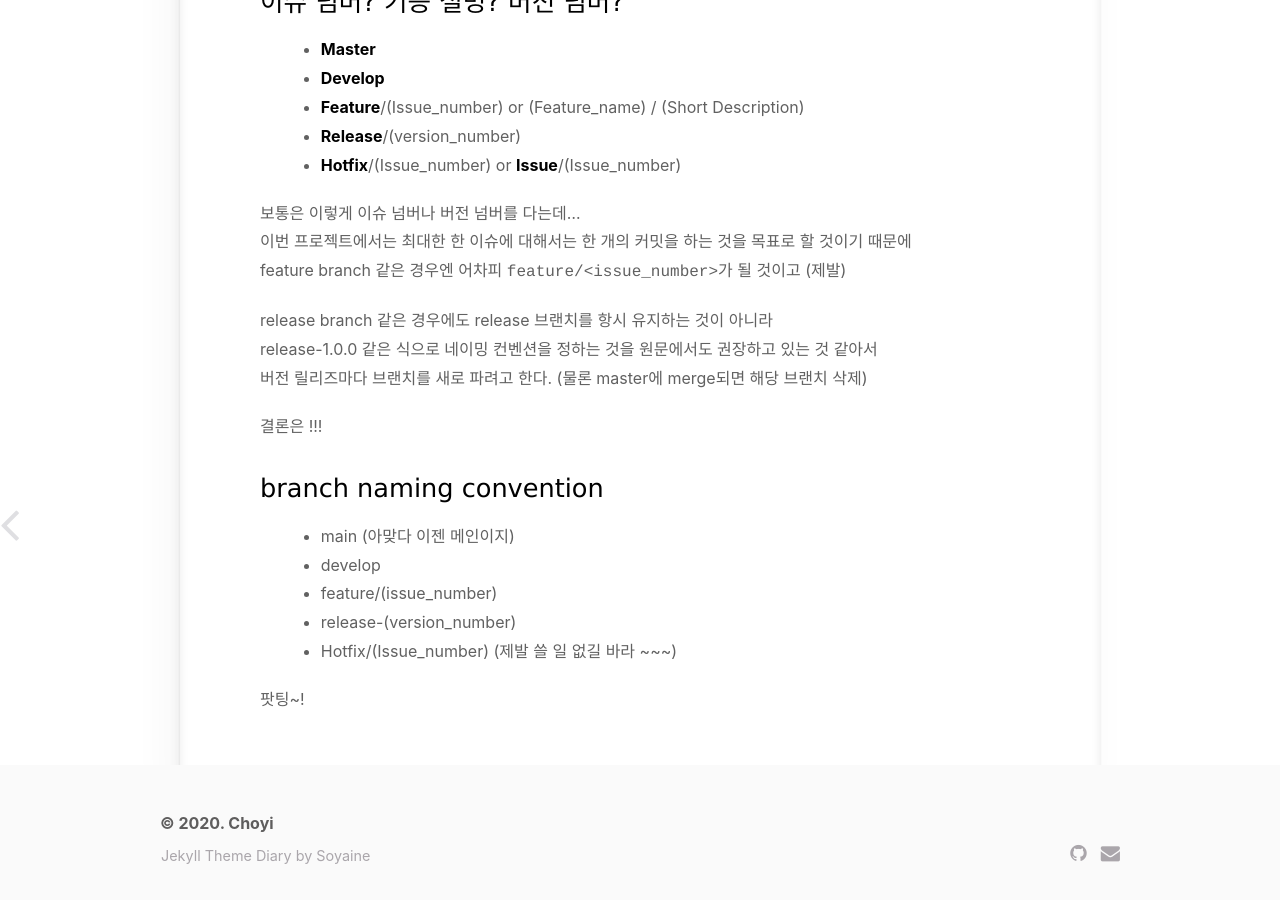
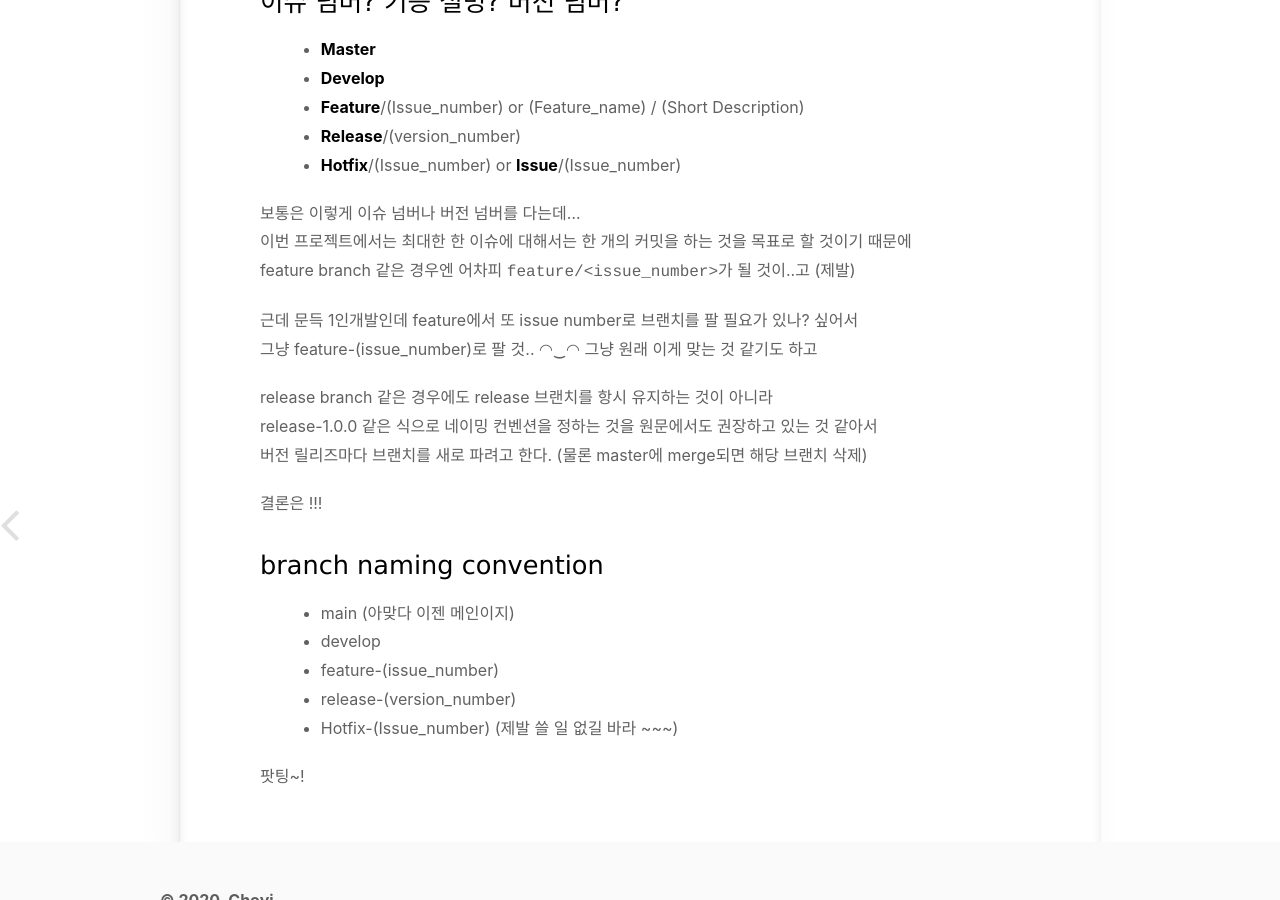
Before and after one commit to jeongchoyi/jeongchoyi.github.io, a Jekyll site: the page built from _posts/2021-03-22-branch-rule-git-flow.md, in a window 1280 px wide and 900 px high, scrolled down 1854 px. Built offline with Jekyll 4.4.1, drawn with Linux system fonts in a browser that asks for light colours; some web fonts are replaced.

Commit message:
update branch rule

```diff
--- a/_posts/2021-03-22-branch-rule-git-flow.md
+++ b/_posts/2021-03-22-branch-rule-git-flow.md
@@ -50,7 +50,10 @@ excerpt: ""
 
 보통은 이렇게 이슈 넘버나 버전 넘버를 다는데...
 이번 프로젝트에서는 최대한 한 이슈에 대해서는 한 개의 커밋을 하는 것을 목표로 할 것이기 때문에
-feature branch 같은 경우엔 어차피 `feature/<issue_number>`가 될 것이고 (제발)
+feature branch 같은 경우엔 어차피 `feature/<issue_number>`가 될 것이..고 (제발)
+
+근데 문득 1인개발인데 feature에서 또 issue number로 브랜치를 팔 필요가 있나? 싶어서
+그냥 feature-(issue_number)로 팔 것.. ◠‿◠ 그냥 원래 이게 맞는 것 같기도 하고
 
 release branch 같은 경우에도 release 브랜치를 항시 유지하는 것이 아니라
 release-1.0.0 같은 식으로 네이밍 컨벤션을 정하는 것을 원문에서도 권장하고 있는 것 같아서
@@ -62,9 +65,9 @@ release-1.0.0 같은 식으로 네이밍 컨벤션을 정하는 것을 원문에
 
 - main (아맞다 이젠 메인이지)
 - develop
-- feature/(issue_number)
+- feature-(issue_number)
 - release-(version_number)
-- Hotfix/(Issue_number) (제발 쓸 일 없길 바라 ~~~)
+- Hotfix-(Issue_number) (제발 쓸 일 없길 바라 ~~~)
 
 
 
```
